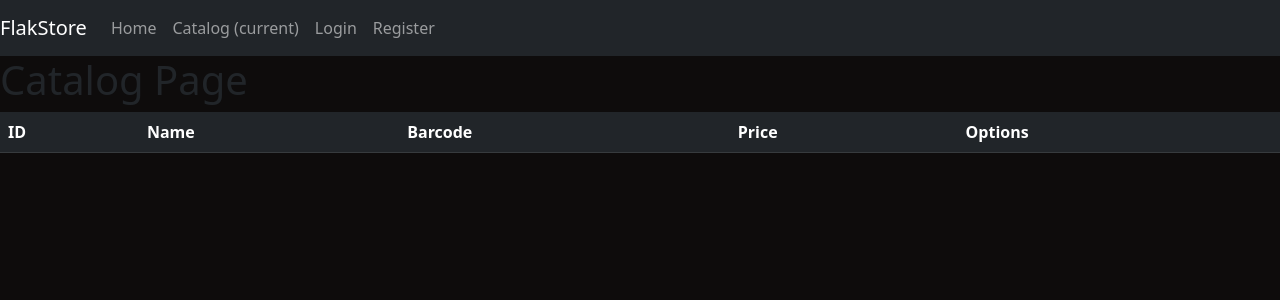
After one commit to fronomenal/flask_sql_store, a Flask app: page /catalog in a window 1280 px wide. The commit adds this page. Shown: the top 300 px of the page. Run offline with Flask 2, Linux system fonts and the light colour scheme; lists and menus that the app fills with data are empty.

Commit message:
catalog header implemented

```diff
--- a/app.py
+++ b/app.py
@@ -7,6 +7,9 @@ app = Flask(__name__)
 def index():
     return render_template("index.html")
 
+@app.route("/catalog")
+def catalog():
+    return render_template("catalog.html")
 
 if __name__ == "__main__":
     app.run(host="localhost", port=8080, debug=True)
--- /dev/null
+++ b/templates/catalog.html
@@ -0,0 +1,63 @@
+{% extends "base.html" %}
+
+{% block head %}
+<title>Catalog</title>
+{% endblock %}
+
+{% block content %}
+
+<nav class="navbar navbar-expand-md navbar-dark bg-dark">
+    <a class="navbar-brand" href="#">FlakStore</a>
+    <button class="navbar-toggler" type="button" data-toggle="collapse" data-target="#navbarNav">
+      <span class="navbar-toggler-icon"></span>
+    </button>
+    <div class="collapse navbar-collapse" id="navbarNav">
+      <ul class="navbar-nav mr-auto">
+          <li class="nav-item active">
+              <a class="nav-link" href="#">Home</a>
+          </li>
+          <li class="nav-item">
+              <a class="nav-link" href="#">Catalog <span class="sr-only">(current)</span></a>
+          </li>
+      </ul>
+      <ul class="navbar-nav">
+          <li class="nav-item">
+              <a class="nav-link" href="#">Login</a>
+          </li>
+          <li class="nav-item">
+              <a class="nav-link" href="#">Register</a>
+          </li>
+      </ul>
+    </div>
+  </nav>
+
+  <h1>Catalog Page</h1>
+    <table class="table table-hover table-dark">
+        <thead>
+            <tr>
+                <!-- Your Columns HERE -->
+                <th scope="col">ID</th>
+                <th scope="col">Name</th>
+                <th scope="col">Barcode</th>
+                <th scope="col">Price</th>
+                <th scope="col">Options</th>
+            </tr>
+        </thead>
+        <tbody>
+            <!-- Will complete this feature in the route later -->
+            {% for item in items %}
+                <tr>
+                    <td>{{ item.id }}</td>
+                    <td>{{ item.name }}</td>
+                    <td>{{ item.barcode }}</td>
+                    <td>{{ item.price }}$</td>
+                    <td>
+                        <button class="btn btn-outline btn-info">More Info</button>
+                        <button class="btn btn-outline btn-success">Purchase this Item</button>
+                    </td>
+                </tr>
+            {% endfor %}
+        </tbody>
+    </table>
+
+{% endblock %}
--- a/templates/index.html
+++ b/templates/index.html
@@ -17,7 +17,7 @@
               <a class="nav-link" href="#">Home <span class="sr-only">(current)</span></a>
           </li>
           <li class="nav-item">
-              <a class="nav-link" href="#">Market</a>
+              <a class="nav-link" href="#">Catalog</a>
           </li>
       </ul>
       <ul class="navbar-nav">
```
